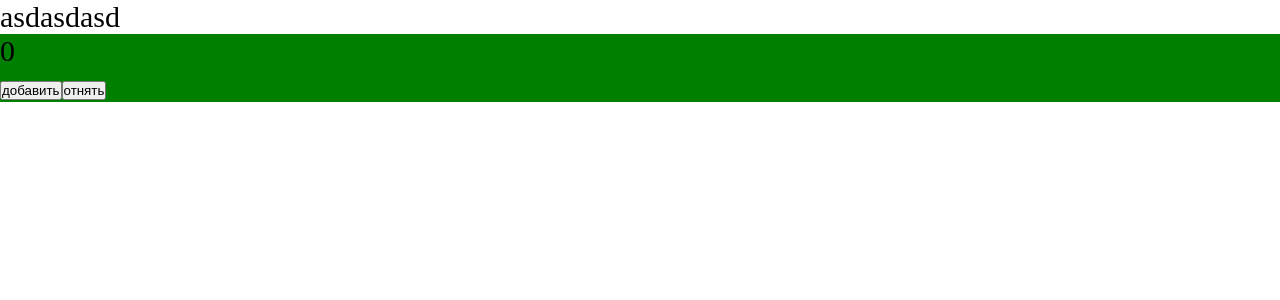
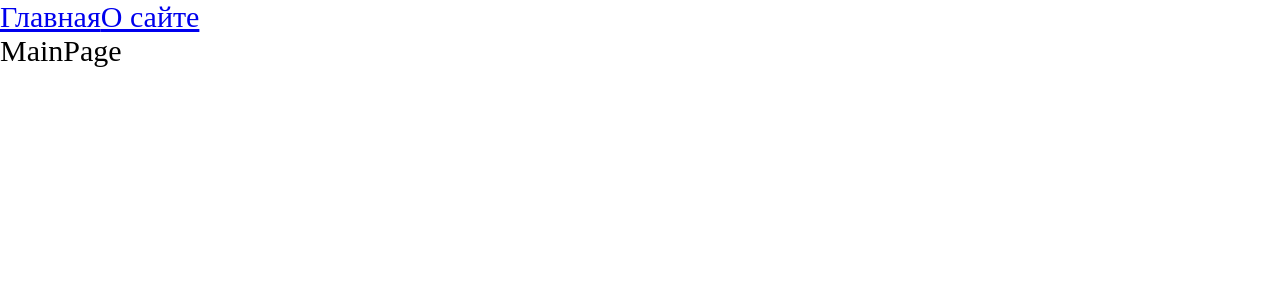
Before and after one commit to southatelove/petProject, a React app: page / in a window 1280 px wide. Shown: the top 300 px of the page. Built offline with nearby package versions, Linux system fonts and the light colour scheme.

Commit message:
update/добавление lazyloading

```diff
--- a/package.json
+++ b/package.json
@@ -15,6 +15,7 @@
     "@types/node": "^17.0.21",
     "@types/react": "^17.0.39",
     "@types/react-dom": "^17.0.11",
+    "@types/react-router-dom": "^5.3.3",
     "@types/webpack": "^5.28.0",
     "@types/webpack-dev-server": "^4.7.2",
     "css-loader": "^6.6.0",
@@ -32,6 +33,7 @@
   },
   "dependencies": {
     "react": "^17.0.2",
-    "react-dom": "^17.0.2"
+    "react-dom": "^17.0.2",
+    "react-router-dom": "^6.2.1"
   }
 }
--- a/src/App.tsx
+++ b/src/App.tsx
@@ -1,11 +1,23 @@
-import { Counter } from "./components/Counter";
+import { Link, Route, Routes } from "react-router-dom";
+
 import "./index.scss";
+
+import { AboutPageAsync } from "./Pages/AboutPage/AboutPage.async";
+import { MainPageAsync } from "./Pages/MainPage/MainPage.async";
+import { Suspense } from "react";
 
 export default function App() {
   return (
     <div className="app">
-      asdasdasd
-      <Counter />
+      <Link to={"/"}>Главная</Link>
+      <Link to={"/about"}>О сайте</Link>
+
+      <Suspense fallback={<div>Loading...</div>}>
+        <Routes>
+          <Route path={"/about"} element={<AboutPageAsync />} />
+          <Route path={"/"} element={<MainPageAsync />} />
+        </Routes>
+      </Suspense>
     </div>
   );
 }
--- /dev/null
+++ b/src/Pages/AboutPage/AboutPage.async.tsx
@@ -0,0 +1,3 @@
+import { lazy } from "react";
+
+export const AboutPageAsync = lazy(() => import("./AboutPage"));
--- /dev/null
+++ b/src/Pages/AboutPage/AboutPage.tsx
@@ -0,0 +1,5 @@
+import React from "react";
+
+export default function AboutPage() {
+  return <div>AboutPage</div>;
+}
--- /dev/null
+++ b/src/Pages/MainPage/MainPage.async.tsx
@@ -0,0 +1,3 @@
+import { lazy } from "react";
+
+export const MainPageAsync = lazy(() => import("./MainPage"));
--- /dev/null
+++ b/src/Pages/MainPage/MainPage.tsx
@@ -0,0 +1,5 @@
+import React from "react";
+
+export default function MainPage() {
+  return <div>MainPage</div>;
+}
--- a/src/index.tsx
+++ b/src/index.tsx
@@ -1,8 +1,11 @@
 import { render } from "react-dom";
 import App from "./App";
+import { BrowserRouter } from "react-router-dom";
 
 render(
-  <App />,
+  <BrowserRouter>
+    <App />
+  </BrowserRouter>,
 
   document.getElementById("root")
 );
--- a/tsconfig.json
+++ b/tsconfig.json
@@ -5,7 +5,7 @@
     // Однако это не означает, что теперь вовсе нельзя использовать any.
     // Это означает лишь, что в подобных ситуация разработчик должен явно писать any,
     "noImplicitAny": true,
-    "module": "es6",
+    "module": "esnext",
     // В какую спецификацию компилируем: для поддержки большинства браузеров
     "target": "es5",
     "jsx": "react-jsx",
```
Also changed, not shown: 2 other files (tests, documents, lock files or other folders).
